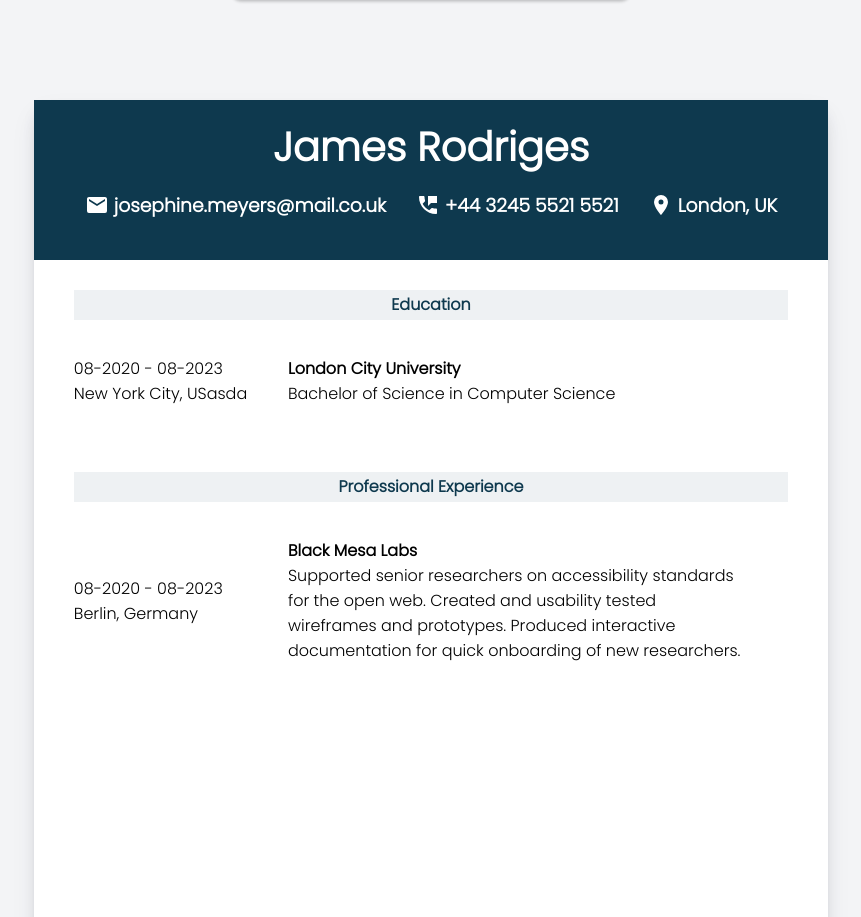
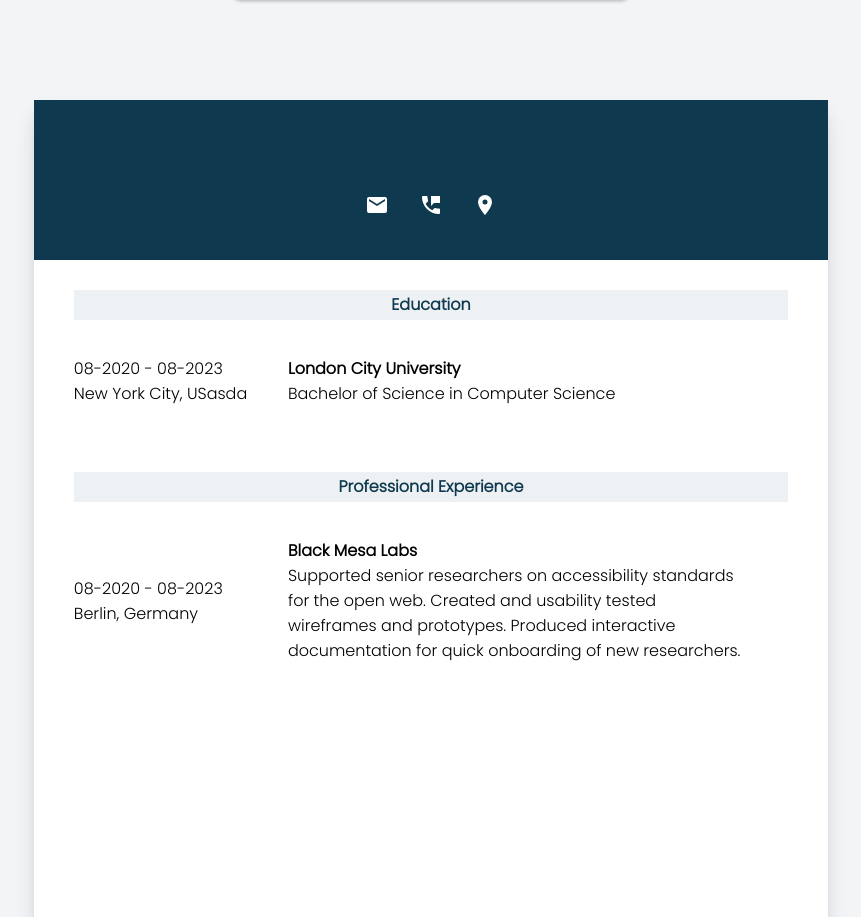
Before and after one commit to jabaaq/CV-Application, a React (Create React App) app: page / in a window 1280 px wide. Shown: the part 861-1778 px from the top of the page, without its empty margins (209-1070 px from the left). Built offline with nearby package versions, Linux system fonts and the light colour scheme.

Commit message:
created the logic for the contact data entered in the form to be reflected in the CV. I decided to do it without hooks this time, so I'm using the setState method instead

```diff
--- a/public/index.html
+++ b/public/index.html
@@ -8,7 +8,7 @@
   <meta name="theme-color" content="#000000" />
   <meta name="description" content="Web site created using create-react-app" />
 
-  <title>React App</title>
+  <title>CV Maker</title>
 </head>
 
 <body>
--- a/src/components/app/App.jsx
+++ b/src/components/app/App.jsx
@@ -1,23 +1,57 @@
 import './App.css';
+import { Component } from 'react';
 import { TemplateLoader } from '../template-loader/template-loader';
 import { PersonalInformation } from '../personal-information/personal-Information';
 import { EducationExperience } from '../education-experience/educationExperience';
 import { PracticalExperience } from '../practical-experience/practical-experience';
 import { Resume } from '../resume/resume';
 
-function App() {
+class App extends Component {
+  constructor(props) {
+    super(props);
+    this.state = {
+      fullName: '',
+      email: '',
+      phoneNumber: '',
+      address: '',
+    };
+  }
+
+  setInformation = (e) => {
+    const inputFieldName = e.target.name; //Since I have several fields, I compare field name and field value. that the
+    const inputValue = e.target.value; //entered information is correctly recorded in the value of each field
+    this.setState({
+      [inputFieldName]: inputValue,
+    });
+  };
+
+  render() {
+    const { fullName, email, phoneNumber, address } = this.state;
     return (
       <div className='app'>
         <div className='edit-side'>
           <TemplateLoader />
-        <PersonalInformation />
+          <PersonalInformation
+            fullName={fullName}
+            email={email}
+            phoneNumber={phoneNumber}
+            address={address}
+            setInformation={this.setInformation}
+          />
           <EducationExperience />
           <PracticalExperience />
         </div>
         <div className='resume-side'>
-        <Resume />
+          <Resume
+            fullName={fullName}
+            email={email}
+            phoneNumber={phoneNumber}
+            address={address}
+            setInformation={this.setInformation}
+          />
         </div>
       </div>
     );
   }
+}
 export default App;
--- a/src/components/contacts-item/contacts-item.css
+++ b/src/components/contacts-item/contacts-item.css
@@ -28,3 +28,12 @@
     justify-content: center;
     gap: 5px;
 }
+
+
+.show {
+    display: block;
+}
+
+.hide {
+    display: none;
+}
--- a/src/components/contacts-item/contacts-item.jsx
+++ b/src/components/contacts-item/contacts-item.jsx
@@ -12,17 +12,23 @@ class ContactsItem extends Component {
   }
 
   render() {
+    const { fullName, email, phoneNumber, address, setInformation } =
+      this.props;
     return (
       <div className='contacts-details'>
         <div className='resume-name'>
-          <h1>James Rodriges</h1>
+          <h1>{fullName}</h1>
         </div>
         <div className='resume-contacts'>
+          <h3 value={fullName}>
+            {<Icon path={mdiEmail} size={1} />} {email}
+          </h3>
           <h3>
-            {<Icon path={mdiEmail} size={1} />} josephine.meyers@mail.co.uk
+            {<Icon path={mdiPhoneMessage} size={1} />} {phoneNumber}
           </h3>
-          <h3>{<Icon path={mdiPhoneMessage} size={1} />} +44 3245 5521 5521</h3>
-          <h3>{<Icon path={mdiMapMarker} size={1} />} London, UK</h3>
+          <h3>
+            {<Icon path={mdiMapMarker} size={1} />} {address}
+          </h3>
         </div>
       </div>
     );
--- a/src/components/personal-information/personal-Information.jsx
+++ b/src/components/personal-information/personal-Information.jsx
@@ -4,24 +4,11 @@ import { Component } from 'react';
 class PersonalInformation extends Component {
   constructor(props) {
     super(props);
-    this.state = {
-      fullName: '',
-      email: '',
-      phoneNumber: '',
-      address: '',
-    };
   }
 
-  setInformation = (e) => {
-    const inputFieldName = e.target.name; //Since I have several fields, I compare field name and field value. that the
-    const inputValue = e.target.value; //entered information is correctly recorded in the value of each field
-    this.setState({
-      [inputFieldName]: inputValue,
-    });
-  };
-
   render() {
-    const { fullName, email, phoneNumber, address } = this.state;
+    const { fullName, email, phoneNumber, address, setInformation } =
+      this.props;
     return (
       <div className='personal-information-container space-between'>
         <fieldset className='information-fields'>
@@ -33,7 +20,7 @@ class PersonalInformation extends Component {
             className='input_field'
             name='fullName'
             value={fullName}
-            onChange={this.setInformation}
+            onChange={setInformation}
             placeholder='First and last name'
           />
           <label htmlFor='EmailField'>Email</label>
@@ -42,7 +29,7 @@ class PersonalInformation extends Component {
             id='EmailField'
             className='input_field'
             value={email}
-            onChange={this.setInformation}
+            onChange={setInformation}
             name='email'
             placeholder='Enter email'
           />
@@ -53,7 +40,7 @@ class PersonalInformation extends Component {
             className='input_field'
             name='phoneNumber'
             value={phoneNumber}
-            onChange={this.setInformation}
+            onChange={setInformation}
             placeholder='Enter phone number'
           />
           <label htmlFor='addressField'>Address</label>
@@ -63,7 +50,7 @@ class PersonalInformation extends Component {
             className='input_field'
             name='address'
             value={address}
-            onChange={this.setInformation}
+            onChange={setInformation}
             placeholder='City, Country'
           />
         </fieldset>
--- a/src/components/resume/resume.jsx
+++ b/src/components/resume/resume.jsx
@@ -4,11 +4,24 @@ import { ContactsItem } from '../contacts-item/contacts-item';
 import { EducationItem } from '../education-item/education-item';
 import { ExperienceItem } from '../experience-item/experience-item';
 
-function Resume() {
+class Resume extends Component {
+  constructor(props) {
+    super(props);
+  }
+
+  render() {
+    const { fullName, email, phoneNumber, address, setInformation } =
+      this.props;
     return (
       <div className='resume-paper'>
         <div className='resume-header'>
-        <ContactsItem />
+          <ContactsItem
+            fullName={fullName}
+            email={email}
+            phoneNumber={phoneNumber}
+            address={address}
+            setInformation={setInformation}
+          />
         </div>
         <div className='resume-education'>
           <div className='education-header'>Education</div>
@@ -29,5 +42,6 @@ function Resume() {
       </div>
     );
   }
+}
 
 export { Resume };
```
Also changed, not shown: 2 other files (tests, documents, lock files or other folders). Lines whose indentation alone changed are shown as unchanged.
